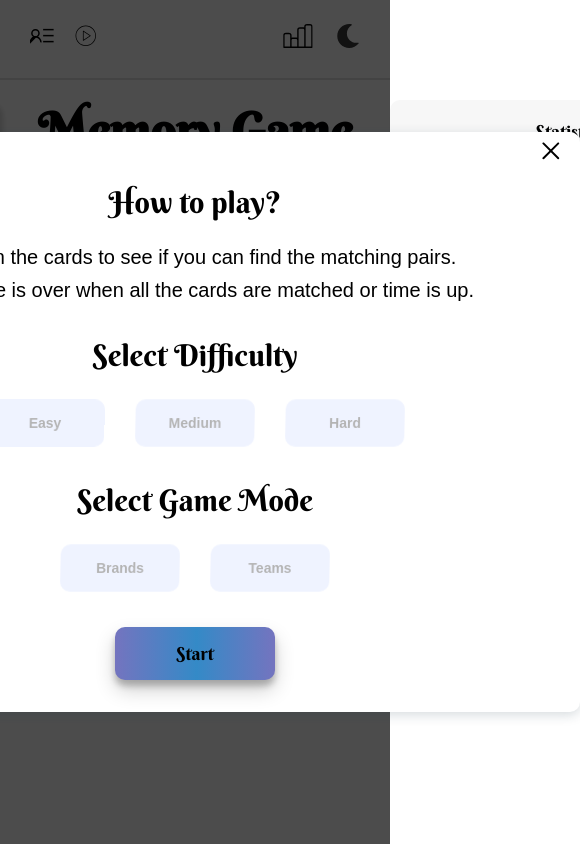
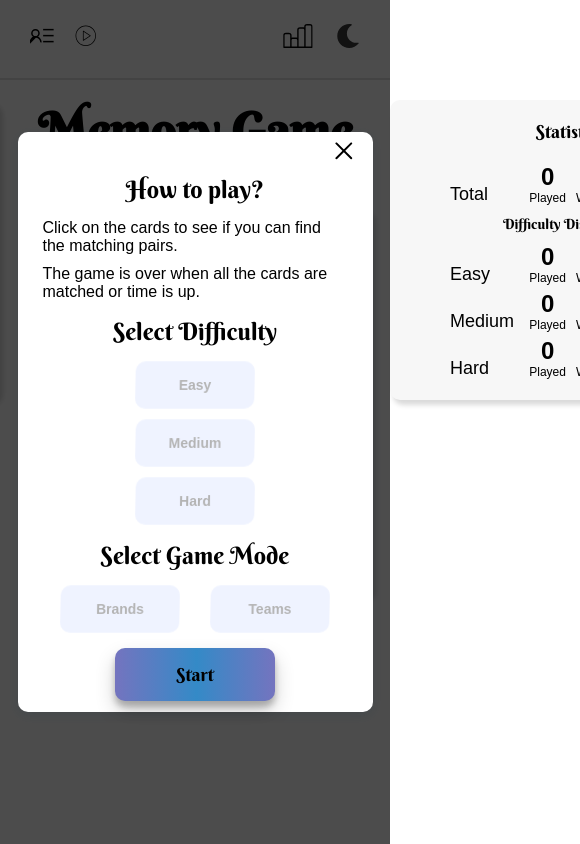
Before and after one commit to qbica2/memorygame, a React (Create React App) app: page / in a window 390 px wide. Shown: the whole page, 580 px wide, since content can reach past the window. Built offline with nearby package versions, Linux system fonts and the light colour scheme; the HTML template or start-up script is replaced by a standard one.

Commit message:
panel designed for mobile

```diff
--- a/src/styles/panel.module.scss
+++ b/src/styles/panel.module.scss
@@ -132,3 +132,35 @@
 		transform: rotateY(0deg) rotateX(10deg);
 	}
 }
+
+@media screen and (max-width: 600px) {
+	.panel{
+		.content{
+			width: 355px;
+			.title{
+				font-size: 24px;
+				margin-bottom: 10px;
+			}
+			.gameplay{
+				margin-top: 0;
+				span{
+					font-size: 16px;
+				}
+			}
+			.difficulty{
+				margin-top: 10px;
+				.buttons{
+					flex-direction: column;
+					gap: 0;
+				}
+			}
+			.mode{
+				margin-top: 10px;
+
+			}
+			.start{
+				margin-top: 10px;
+			}
+		}
+	}
+}
```
